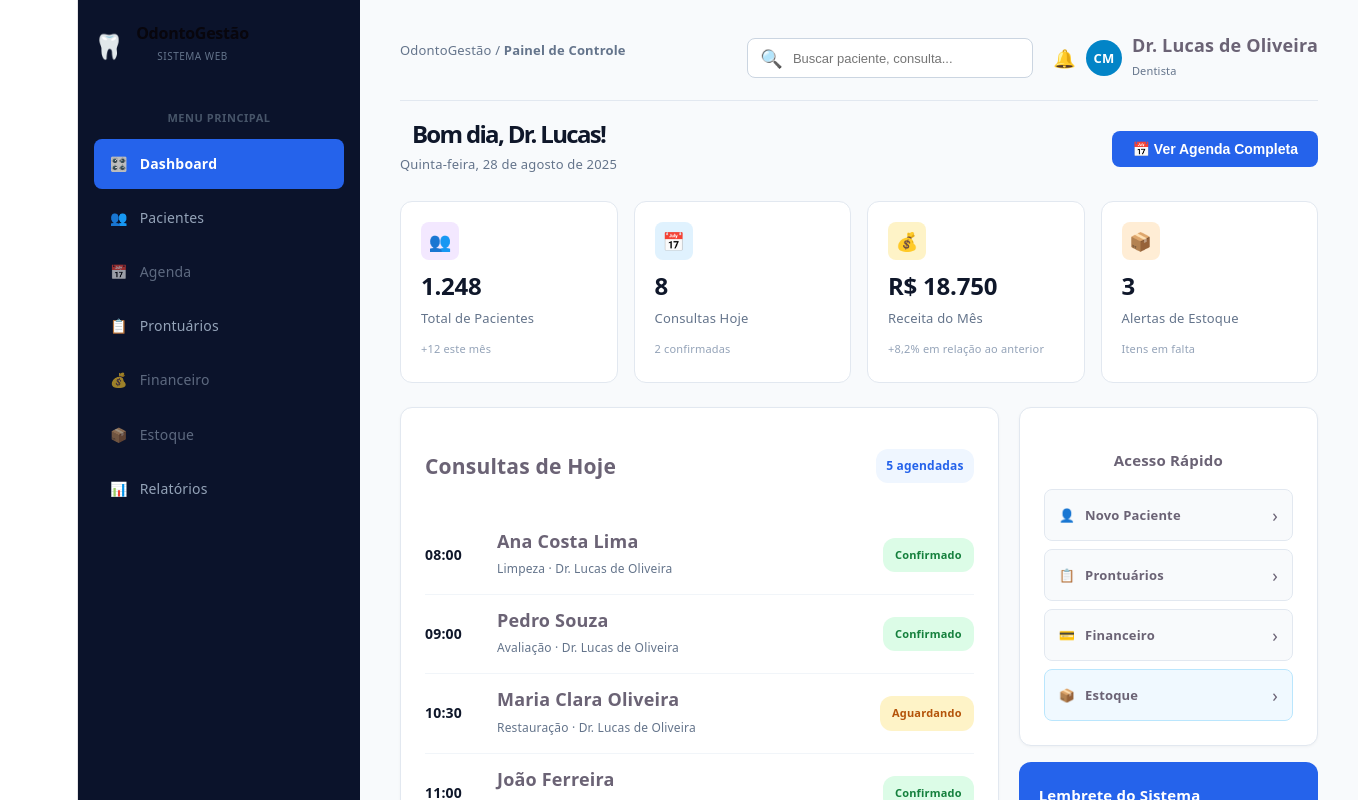
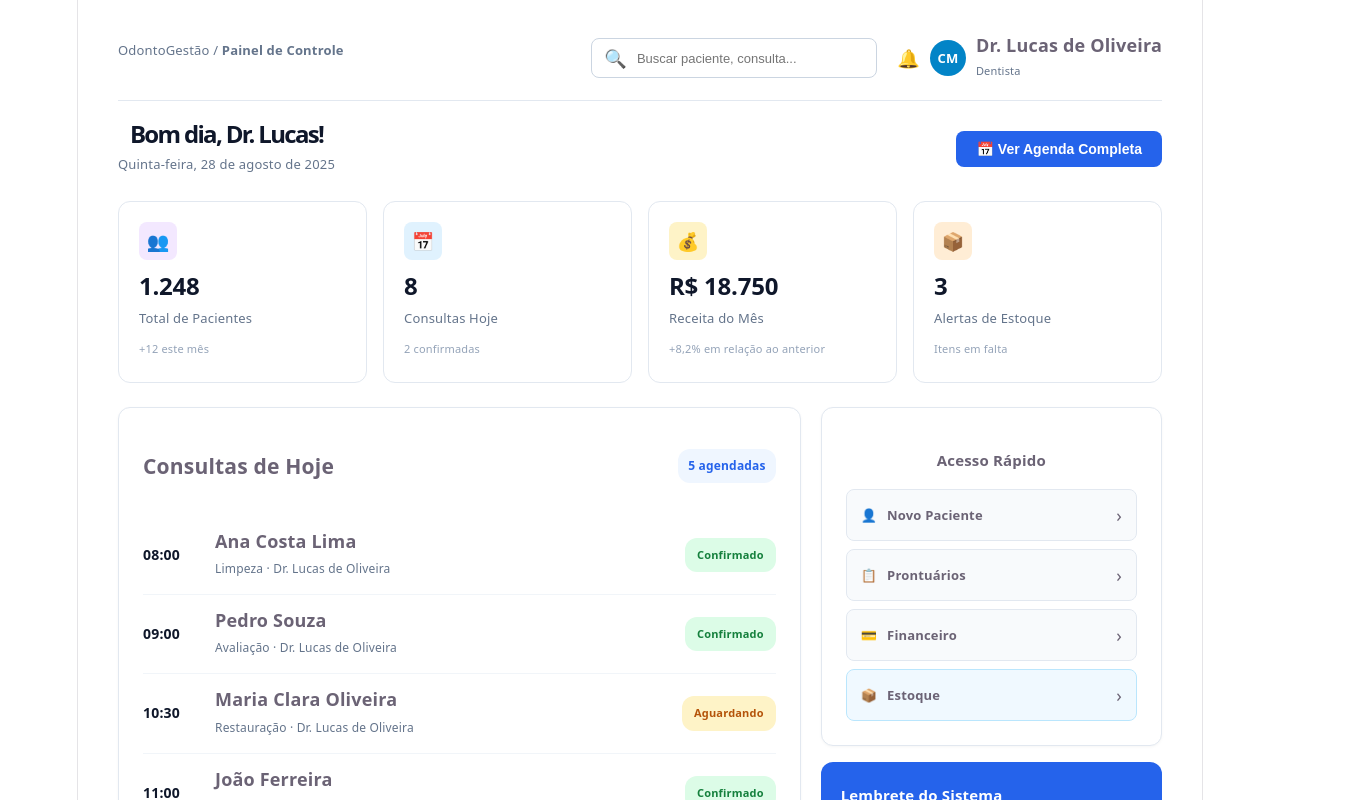
Before and after one commit to gabrielealbuquerque2/AttoClinic, a React app in the folder frontend/: page /dashboard in a window 1280 px wide. Shown: the top 800 px of the page, 1358 px wide, since content can reach past the window. Built offline with nearby package versions, Linux system fonts and the light colour scheme; the HTML template or start-up script is replaced by a standard one.

Commit message:
Removendo barra lateral e deixando telas em largura total

```diff
--- a/frontend/src/App.jsx
+++ b/frontend/src/App.jsx
@@ -1,38 +1,24 @@
 import React from 'react';
-import { BrowserRouter as Router, Routes, Route, Navigate } from 'react-router-dom';
-
-import './App.css';
-import Sidebar from './components/sidebar';
-
+import { BrowserRouter, Routes, Route, Navigate } from 'react-router-dom';
 import Dashboard from './pages/Dashboard/Dashboard';
 import Pacientes from './pages/Pacientes/Pacientes';
 import Prontuario from './pages/Prontuario/Prontuario';
 import Relatorios from './pages/Relatorios/Relatorios';
+import './App.css';
 
 export default function App() {
   return (
-    <Router>
-      <div className="app-layout">
-        {/* Menu Lateral Fixo */}
-        <Sidebar />
-
-        {/* Área Principal das Telas */}
-        <main className="main-content">
+    <BrowserRouter>
+      <main className="main-content-full">
         <Routes>
-            {/* Rota inicial entra direto no Dashboard */}
           <Route path="/" element={<Navigate to="/dashboard" replace />} />
-
-            {/* Rotas Oficiais do Teu Trabalho */}
           <Route path="/dashboard" element={<Dashboard />} />
           <Route path="/pacientes" element={<Pacientes />} />
           <Route path="/prontuario" element={<Prontuario />} />
           <Route path="/relatorios" element={<Relatorios />} />
-
-            {/* Redirecionamento para qualquer rota desconhecida */}
           <Route path="*" element={<Navigate to="/dashboard" replace />} />
         </Routes>
       </main>
-      </div>
-    </Router>
+    </BrowserRouter>
   );
 }
```
Lines whose indentation alone changed are shown as unchanged.
